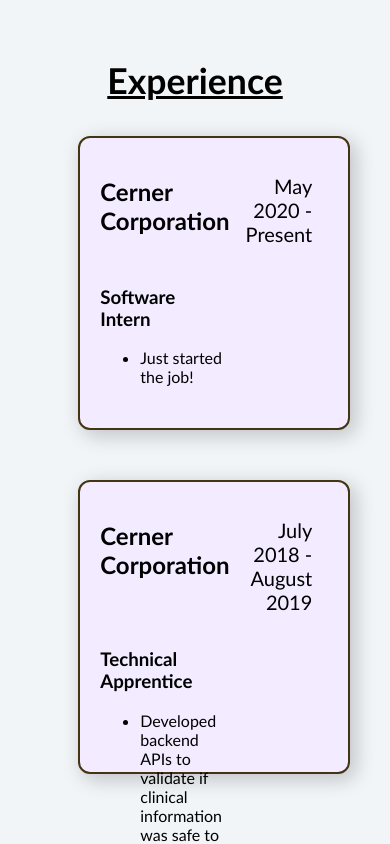
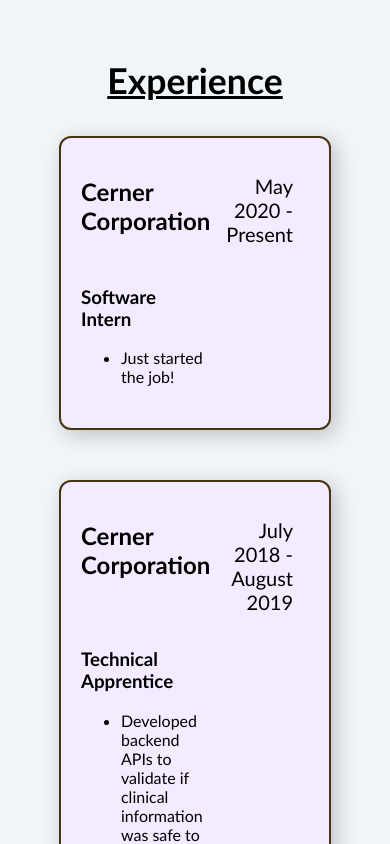
Before and after one commit to CompSciLauren/compscilauren.github.io, a React (Create React App) app: page / in a window 390 px wide. Shown: the part 5200-6044 px from the top of the page. Built offline with nearby package versions, Linux system fonts and the light colour scheme.

Commit message:
Fix experience section on mobile

```diff
--- a/src/styles/experience.css
+++ b/src/styles/experience.css
@@ -1,11 +1,12 @@
 .experience-grid-container {
   display: grid;
   grid-template-columns: auto;
+  justify-content: center;
 }
 .experience-grid-item {
   display: grid;
   grid-template-columns: auto auto;
-  height: 250px;
+  min-height: 250px;
   background-color: #f3ebff;
   padding: 20px;
   margin: 10px;
```
